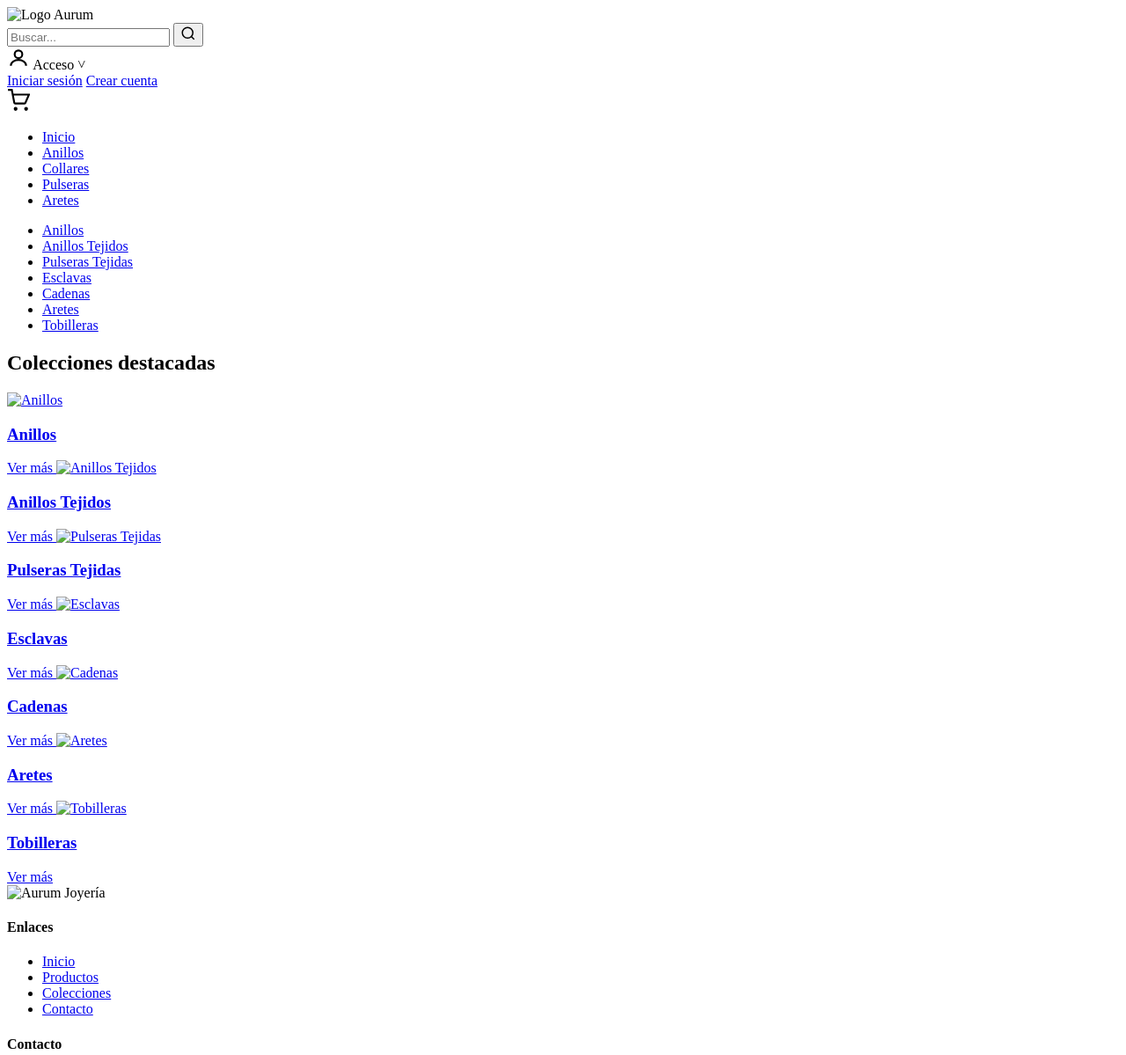
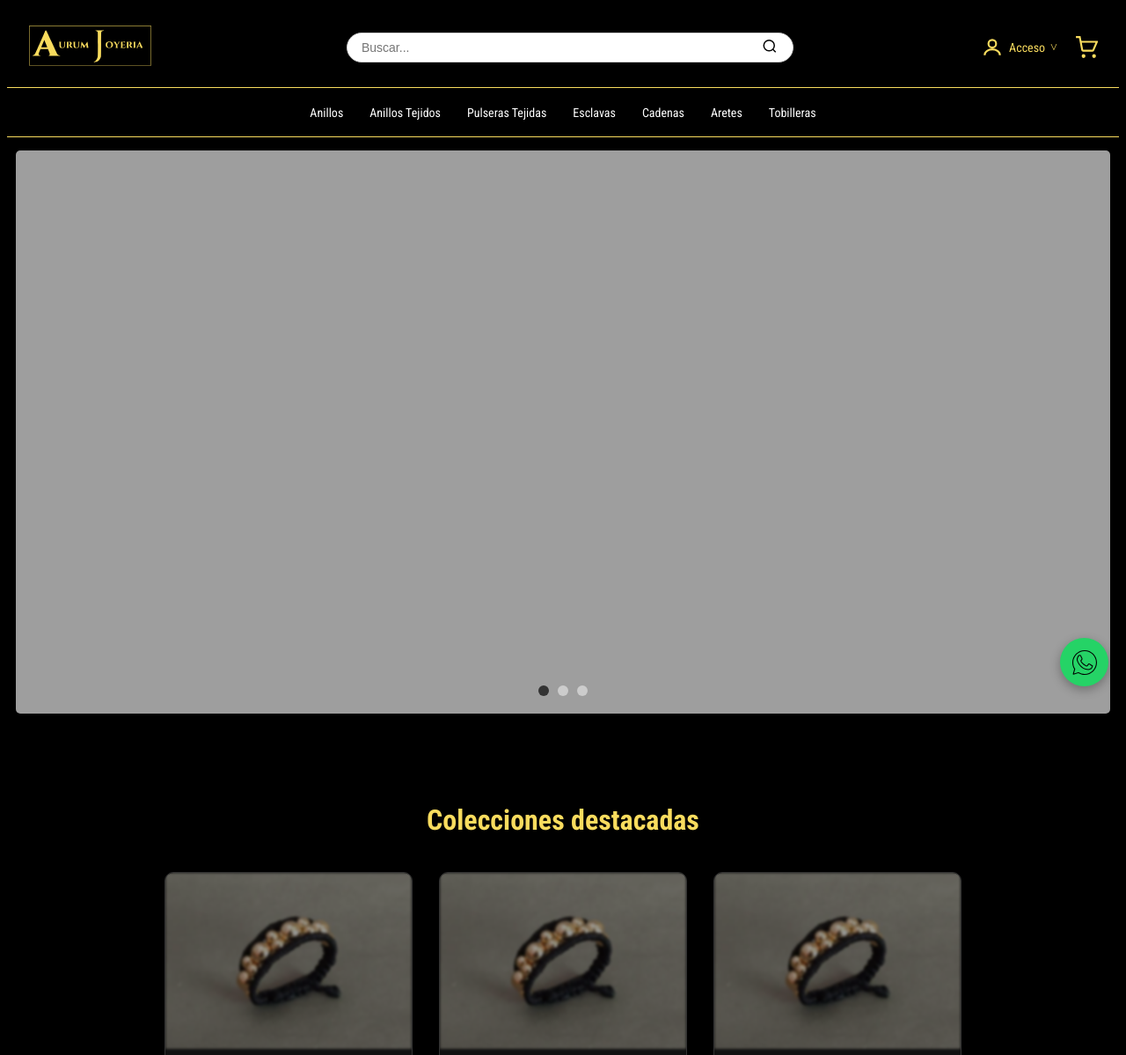
Before and after one commit to jamesdp428/Aurum-Joyeria, a plain HTML site: page index.html in a window 1280 px wide. Shown: the top 1199 px of the page at 88% size. Drawn offline with Linux system fonts and the light colour scheme; the site is published under a folder, as on GitHub Pages, so addresses that start at the root find nothing; a web font is replaced by a local one.

Commit message:
Mas cambios

```diff
--- a/index.html
+++ b/index.html
@@ -3,8 +3,8 @@
 <head>
   <meta charset="UTF-8" />
   <meta name="viewport" content="width=device-width, initial-scale=1.0"/>
-  <link rel="stylesheet" href="../css/style.css" />
-  <link rel="stylesheet" href="../css/inicio.css">
+  <link rel="stylesheet" href="css/style.css" />
+  <link rel="stylesheet" href="css/inicio.css">
   <title>Aurum Joyería</title>
   <link rel="preconnect" href="https://fonts.googleapis.com">
   <link rel="preconnect" href="https://fonts.gstatic.com" crossorigin>
@@ -15,7 +15,7 @@
 <header class="navbar">
   <div class="top-bar">
     <div class="logo">
-      <img src="/img/logo.svg" alt="Logo Aurum" class="logo-img">
+      <img src="img/logo.svg" alt="Logo Aurum" class="logo-img">
     </div>
 
     <div class="search-container hover">
@@ -101,43 +101,43 @@
   <div class="colecciones-grid">
 
     <a href="#anillos" class="coleccion-card">
-      <img src="/img/oro2anillo.jpg" alt="Anillos">
+      <img src="img/oro2anillo.jpg" alt="Anillos">
       <h3>Anillos</h3>
       <span class="btn-ver-mas">Ver más</span>
     </a>
 
     <a href="#anillos-tejidos" class="coleccion-card">
-      <img src="/img/oro2anillo.jpg" alt="Anillos Tejidos">
+      <img src="img/oro2anillo.jpg" alt="Anillos Tejidos">
       <h3>Anillos Tejidos</h3>
       <span class="btn-ver-mas">Ver más</span>
     </a>
 
     <a href="#pulseras-tejidas" class="coleccion-card">
-      <img src="/img/oro2anillo.jpg" alt="Pulseras Tejidas">
+      <img src="img/oro2anillo.jpg" alt="Pulseras Tejidas">
       <h3>Pulseras Tejidas</h3>
       <span class="btn-ver-mas">Ver más</span>
     </a>
 
     <a href="#esclavas" class="coleccion-card">
-      <img src="/img/esclavas.jpg" alt="Esclavas">
+      <img src="img/esclavas.jpg" alt="Esclavas">
       <h3>Esclavas</h3>
       <span class="btn-ver-mas">Ver más</span>
     </a>
 
     <a href="#cadenas" class="coleccion-card">
-      <img src="/img/oro2anillo.jpg" alt="Cadenas">
+      <img src="img/oro2anillo.jpg" alt="Cadenas">
       <h3>Cadenas</h3>
       <span class="btn-ver-mas">Ver más</span>
     </a>
 
     <a href="#aretes" class="coleccion-card">
-      <img src="/img/oro2anillo.jpg" alt="Aretes">
+      <img src="img/oro2anillo.jpg" alt="Aretes">
       <h3>Aretes</h3>
       <span class="btn-ver-mas">Ver más</span>
     </a>
 
     <a href="#tobilleras" class="coleccion-card">
-      <img src="/img/oro2anillo.jpg" alt="Tobilleras">
+      <img src="img/oro2anillo.jpg" alt="Tobilleras">
       <h3>Tobilleras</h3>
       <span class="btn-ver-mas">Ver más</span>
     </a>
@@ -148,7 +148,7 @@
 <footer class="footer">
   <div class="footer-container">
     <div class="footer-section logo-section">
-      <img src="/img/logo.svg" class="logo-img" alt="Aurum Joyería" class="footer-logo" />
+      <img src="img/logo.svg" class="logo-img" alt="Aurum Joyería" class="footer-logo" />
     </div>
 
     <div class="footer-section">
@@ -173,7 +173,7 @@
     <div class="footer-section">
       <h4>Síguenos</h4>
       <div class="footer-socials">
-        <a href="https://www.instagram.com/aurum.18k_joyeria/"><img src="/img/instagram.svg" alt="Instagram"></a>
+        <a href="https://www.instagram.com/aurum.18k_joyeria/"><img src="img/instagram.svg" alt="Instagram"></a>
       </div>
     </div>
   </div>
@@ -223,7 +223,7 @@
 <script src="menu.js"></script>
 
 <a href="https://wa.me/573001234567" class="whatsapp-float" target="_blank" aria-label="Chat en WhatsApp">
-  <img src="/img/whatsapp-svgrepo-com.svg" alt="WhatsApp" />
+  <img src="img/whatsapp-svgrepo-com.svg" alt="WhatsApp" />
 </a>
 
 </body>
```
